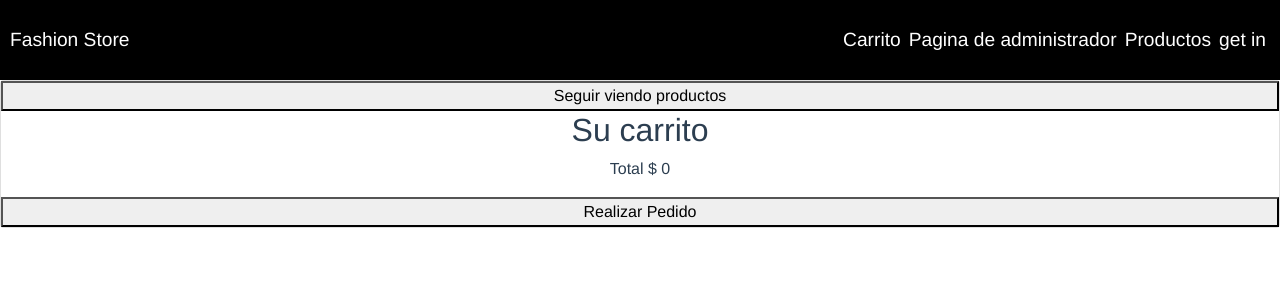
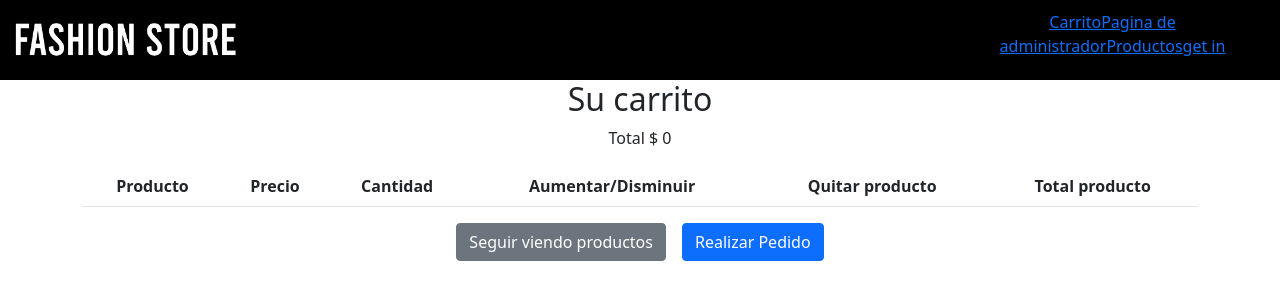
Before and after one commit to gasttonbz/fashion_store, a Vue app: page /carrito in a window 1280 px wide. Shown: the top 300 px of the page. Built offline with nearby package versions, Linux system fonts and the light colour scheme.

Commit message:
Agregado estilos a varias secciones de la pagina

```diff
--- a/src/App.vue
+++ b/src/App.vue
@@ -1,8 +1,8 @@
 <template>
   <div id="app">
-    <header class="d-flex justify-content-between align-items-center">
-      <router-link to="/">Fashion Store</router-link>
-      <nav>
+    <header>
+      <div class="w-25 d-flex align-items-center"><img src="@/assets/logo.png" id="logo" alt="" class="w-75"></div>
+      <nav class="w-25">
         <router-link to="/carrito">Carrito</router-link>
         <router-link to="/admin">Pagina de administrador</router-link>
         <router-link to="/user">Productos</router-link>
@@ -16,28 +16,18 @@
 
 <style scoped>
 #app {
-  font-family: Avenir, Helvetica, Arial, sans-serif;
-  -webkit-font-smoothing: antialiased;
-  -moz-osx-font-smoothing: grayscale;
   text-align: center;
-  color: #2c3e50;
 }
-
 header {
   width: 100%;
   height: 10vh;
   padding: 10px;
   background-color: black;
   color: white;
-}
-header a {
-  font-size: 1.2rem;
-  text-decoration: none;
-  color: white;
-}
-header nav a {
-  color: white;
-  text-decoration: none;
-  margin: 4px;
+
+  display: flex;
+  flex-flow: row nowrap;
+  justify-content: space-between;
+  align-content: center;
 }
 </style>
--- a/src/components/CarritoApp.vue
+++ b/src/components/CarritoApp.vue
@@ -1,26 +1,32 @@
 <template>
-  <div class="card">
-    <button @click="continuarViendo">Seguir viendo productos</button>
+  <div class="container">
     <h2>Su carrito</h2>
     <p>Total $ {{ $store.getters.total }}</p>
-    <button @click="realizarPedido">Realizar Pedido</button>
-    <div class="container-fluid">
-      <div class="row justify-content-evenly">
-        <article
-          v-for="product in carrito"
-          :key="product.id"
-          class="card col-2 m-2"
-        >
-          <h4>{{ product.title }}</h4>
-          <img :src="product.image" alt="" />
-          <p>$ {{ product.price }}</p>
-          <p>Cantidad: {{ product.cantidad }}</p>
-          <button @click="quitarProducto(product.id)">Quitar</button>
-          <button @click="aumentarProducto(product.id)">+</button>
-          <button @click="disminuirProducto(product.id)">-</button>
-        </article>
-      </div>
-    </div>
+    <table class="table">
+      <thead>
+        <tr>
+          <th>Producto</th>
+          <th>Precio</th>
+          <th>Cantidad</th>
+          <th>Aumentar/Disminuir</th>
+          <th>Quitar producto</th>
+          <th>Total producto</th>
+        </tr>
+      </thead>
+      <tbody>
+        <tr v-for="producto in carrito" :key="producto.id">
+          <td>{{ producto.title }}</td>
+          <td>{{ producto.price }}</td>
+          <td>{{ producto.cantidad }}</td>
+          <td><button @click="aumentarProducto(producto.id)" class="btn btn-secondary me-2">+</button><button @click="disminuirProducto(producto.id)" class="btn btn-secondary">-</button></td>
+          <td><button @click="quitarProducto(producto.id)" class="btn btn-danger">Quitar</button></td>
+          <td>{{ producto.cantidad * producto.price}}</td>
+        </tr>
+      </tbody>
+    </table>
+
+    <button @click="continuarViendo" class="btn btn-secondary mx-2">Seguir viendo productos</button>
+    <button @click="realizarPedido" class="btn btn-primary mx-2">Realizar Pedido</button>
   </div>
 </template>
 
@@ -29,26 +35,26 @@ export default {
   name: "CarritoApp",
   methods: {
     quitarProducto(id) {
-      this.$store.dispatch('quitarDelCarrito', id)
+      this.$store.dispatch("quitarDelCarrito", id);
     },
     aumentarProducto(id) {
-      this.$store.dispatch('aumentarProducto', id)
+      this.$store.dispatch("aumentarProducto", id);
     },
     disminuirProducto(id) {
-      this.$store.dispatch('disminuirProducto', id)
+      this.$store.dispatch("disminuirProducto", id);
     },
     realizarPedido() {
-      this.$store.dispatch('realizarPedido')
+      this.$store.dispatch("realizarPedido");
     },
     continuarViendo() {
-      this.$router.push({path: '/user'})
-    }
+      this.$router.push({ path: "/user" });
+    },
   },
   computed: {
     carrito() {
-      return this.$store.getters.carrito
+      return this.$store.getters.carrito;
     }
-  }
+  },
 };
 </script>
 
--- a/src/components/LoginApp.vue
+++ b/src/components/LoginApp.vue
@@ -1,19 +1,30 @@
 <template>
-  <div>
-    <h2>Inicie sesión</h2>
-    <form @submit.prevent="signIn">
-      <label for="username">Nombre de usuario</label>
-      <input type="text" name="username" v-model="username" />
-      <div v-if="errorUsername" class="alert-warning mi-alert">
+  <div class="mt-5">
+    <h2>Iniciar sesión</h2>
+    <form @submit.prevent="signIn" class="card w-25 mx-auto d-flex flex-column">
+      <label for="username" class="w-50 mx-auto mt-3">Nombre de usuario</label>
+      <input
+        type="text"
+        name="username"
+        v-model="username"
+        class="w-50 mx-auto"
+      />
+      <div v-if="errorUsername" class="alert-warning mi-alert w-75 mx-auto">
         {{ msgErrorUsername }}
       </div>
 
-      <label for="password">Contraseña</label>
-      <input type="password" name="password" v-model="password" />
-      <div v-if="errorPassword" class="alert-warning mi-alert">
+      <label for="password" class="w-50 mx-auto mt-3">Contraseña</label>
+      <input
+        type="password"
+        name="password"
+        v-model="password"
+        class="w-50 mx-auto"
+      />
+      <div v-if="errorPassword" class="alert-warning mi-alert w-75 mx-auto">
         {{ msgErrorPassword }}
       </div>
 
+      <div class="w-50 mx-auto mt-3">
         <input
           type="checkbox"
           name="admin"
@@ -22,10 +33,19 @@
           v-model="adminMode"
         />
         <label for="admin">Administrador</label>
+      </div>
 
-      <input type="submit" value="Ingresar" />
+      <div class="w-50 mx-auto">
+        <input
+          type="submit"
+          value="Ingresar"
+          class="btn btn-secondary w-75 mx-auto mt-3"
+        />
+        <button @click="toRegister" class="btn btn-danger w-75 mx-auto my-3">
+          Registrarse
+        </button>
+      </div>
     </form>
-    <button @click="toRegister">Ir a Registro</button>
   </div>
 </template>
 
--- a/src/components/ProductosUser.vue
+++ b/src/components/ProductosUser.vue
@@ -1,13 +1,13 @@
 <template>
-  <div class="container-fluid">
+  <div class="container mt-3">
     <button @click="verCarrito">ver carrito</button>
     <div class="row justify-content-evenly">
-      <article v-for="(product, index) in $store.getters.products" :key="index" class="card col-2 m-2">
-        <h3>{{ product.title }}</h3>
-        <img :src="product.image" alt="" class="w-100"/>
+      <article v-for="(product, index) in $store.getters.products" :key="index" class="card">
+        <h4>{{ product.title }}</h4>
+        <img :src="product.image" alt=""/>
         <p>$ {{ product.price }}</p>
-        <button @click="agregar(product.id)">Agregar</button>
-        <button @click="verDetalles(product.id)">Ver detalles</button>
+        <button @click="agregar(product.id)" class="btn btn-secondary w-75 mt-2 mx-auto">Agregar</button>
+        <button @click="verDetalles(product.id)" class="btn btn-secondary w-75 mt-2 mx-auto">Ver detalles</button>
       </article>
     </div>
   </div>
@@ -37,4 +37,24 @@ export default {
 </script>
 
 <style scoped>
+  article {
+    width: 15%;
+    margin: 4px;
+  }
+  article:hover {
+    transform: scale(1.003);
+    box-shadow: 3px 3px 17px -6px rgba(0,0,0,0.75);
+  }
+  article h4 {
+    width: 100%;
+    font-size: 1.2rem;
+    white-space: nowrap;
+    text-overflow: ellipsis;
+    overflow: hidden;
+  }
+  article img {
+    width: 100%;
+    height: 50%;
+    object-fit: contain;
+  }
 </style>
--- a/src/components/RegisterApp.vue
+++ b/src/components/RegisterApp.vue
@@ -1,38 +1,39 @@
 <template>
-  <div>
+  <div class="mt-5">
     <h2>Registrarse</h2>
-    <form @submit.prevent="register">
-      <label for="firstName">Nombre</label>
-      <input type="text" name="firstName" v-model="firstName" />
-      <div v-if="errorFirstName" class="alert-warning mi-alert">
+    <form @submit.prevent="register" class="card w-25 mx-auto d-flex flex-column">
+      <label for="firstName" class="w-50 mx-auto mt-3">Nombre</label>
+      <input type="text" name="firstName" v-model="firstName" class="w-50 mx-auto" />
+      <div v-if="errorFirstName" class="alert-warning mi-alert w-75 mx-auto">
         {{ msgErrorFistName }}
       </div>
 
-      <label for="lastName">Apellido</label>
-      <input type="text" name="lastName" v-model="lastName" />
-      <div v-if="errorLastName" class="alert-warning mi-alert">
+      <label for="lastName" class="w-50 mx-auto mt-3">Apellido</label>
+      <input type="text" name="lastName" v-model="lastName" class="w-50 mx-auto" />
+      <div v-if="errorLastName" class="alert-warning mi-alert w-75 mx-auto">
         {{ msgErrorLastName }}
       </div>
 
-      <label for="username">Username</label>
-      <input type="text" name="username" v-model="username" />
-      <div v-if="errorUsername" class="alert-warning mi-alert">
+      <label for="username" class="w-50 mx-auto mt-3">Username</label>
+      <input type="text" name="username" v-model="username" class="w-50 mx-auto" />
+      <div v-if="errorUsername" class="alert-warning mi-alert w-75 mx-auto">
         {{ msgErrorUsername }}
       </div>
 
-      <label for="email">Email</label>
-      <input type="text" name="email" v-model="email" />
-      <div v-if="errorEmail" class="alert-warning mi-alert">
+      <label for="email" class="w-50 mx-auto mt-3">Email</label>
+      <input type="text" name="email" v-model="email" class="w-50 mx-auto" />
+      <div v-if="errorEmail" class="alert-warning mi-alert w-75 mx-auto">
         {{ msgErrorEmail }}
       </div>
 
-      <label for="password">Contraseña</label>
-      <input type="password" name="password" v-model="password" />
-      <div v-if="errorPassword" class="alert-warning mi-alert">
+      <label for="password" class="w-50 mx-auto mt-3">Contraseña</label>
+      <input type="password" name="password" v-model="password" class="w-50 mx-auto" />
+      <div v-if="errorPassword" class="alert-warning mi-alert w-75 mx-auto">
         {{ msgErrorPassword }}
       </div>
 
-      <input
+      <div class="w-50 mx-auto mt-3">
+        <input
         type="checkbox"
         name="admin"
         id="admin"
@@ -40,10 +41,14 @@
         v-model="adminMode"
       />
       <label for="admin">Administrador</label>
+      </div>
 
-      <input type="submit" value="Registrarse" />
+      <div class="w-50 mx-auto">
+        <input type="submit" value="Registrarse" class="btn btn-secondary w-75 mx-auto mt-3"/>
+        <button @click="toLogin" class="btn btn-danger w-75 mx-auto my-3">Iniciar Sesión</button>
+      </div>
+
     </form>
-    <button @click="toLogin">Ir a login</button>
   </div>
 </template>
 
--- a/src/store/index.js
+++ b/src/store/index.js
@@ -122,7 +122,7 @@ export default new Vuex.Store({
       context.commit('vaciarCarrito')
     },
     realizarPedido() {
-      if (this.getters.carrito.length !== 0) {
+      if (this.getters.carrito.length !== 0 && this.getters.total !== 0) {
         let data = [];
         for (let i = 0; i < this.getters.carrito.length; i++) {
           let cartProduct = {};
--- a/src/views/GetInView.vue
+++ b/src/views/GetInView.vue
@@ -1,6 +1,5 @@
 <template>
   <div>
-      <h1>Bienvenido</h1>
       <login-app v-if="$store.getters.showLogin"></login-app>
       <register-app v-if="$store.getters.showRegister"></register-app>
   </div>
--- a/src/views/HomeView.vue
+++ b/src/views/HomeView.vue
@@ -1,9 +1,9 @@
 <template>
-  <div>
+  <div class="mt-5">
       <h2>¡Bienvenido a Fashion Store!</h2>
-      <p>Para empezar a comprar Inicie Sesion o Registrese</p>
-      <button @click="toLogin">Iniciar Sesion</button>
-      <button @click="toRegister">Registrarse</button>
+      <p>Para empezar a comprar Inicie Sesión o Registrese</p>
+      <button @click="toLogin" class="btn btn-secondary mx-2">Iniciar Sesion</button>
+      <button @click="toRegister" class="btn btn-secondary mx-2">Registrarse</button>
   </div>
 </template>
 
```
Also changed, not shown: src/assets/logo.png. Lines whose indentation alone changed are shown as unchanged.
